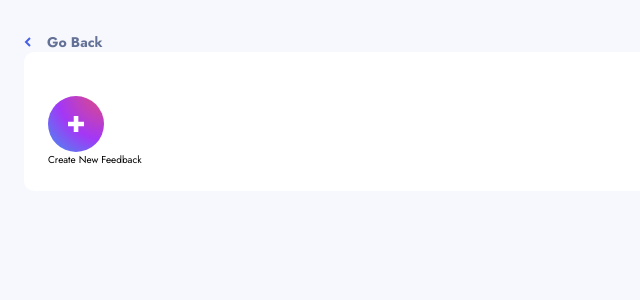
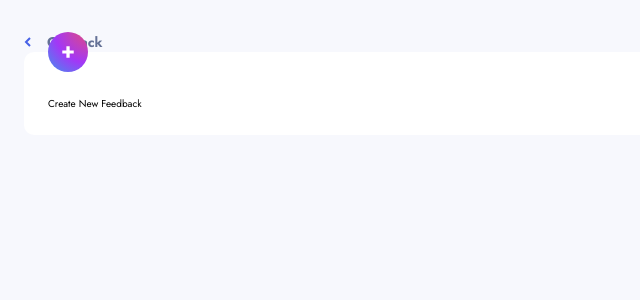
Before and after one commit to aljayy/product-feedback-app, a React (Create React App) app: page /new-request in a window 1280 px wide. Shown: the top 300 px of the page, without its empty margins (0-640 px from the left). Built offline with nearby package versions, Linux system fonts and the light colour scheme.

Commit message:
style: position the icon

```diff
--- a/src/components/UI/Form/RequestForm.jsx
+++ b/src/components/UI/Form/RequestForm.jsx
@@ -37,8 +37,10 @@ function RequestForm() {
     : "Create New Feedback";
 
   return (
-    <form className="bg-white rounded-[1rem] w-full pt-[4.4rem] px-6 pb-6">
-      <img src={icon} alt="Form Icon" />
+    <form className="bg-white rounded-[1rem] w-full pt-[4.4rem] px-6 pb-6 relative">
+      <div className="absolute -top-[2rem] w-10">
+        <img src={icon} alt="Form Icon" />
+      </div>
       <h2>{formTitle}</h2>
     </form>
   );
```
